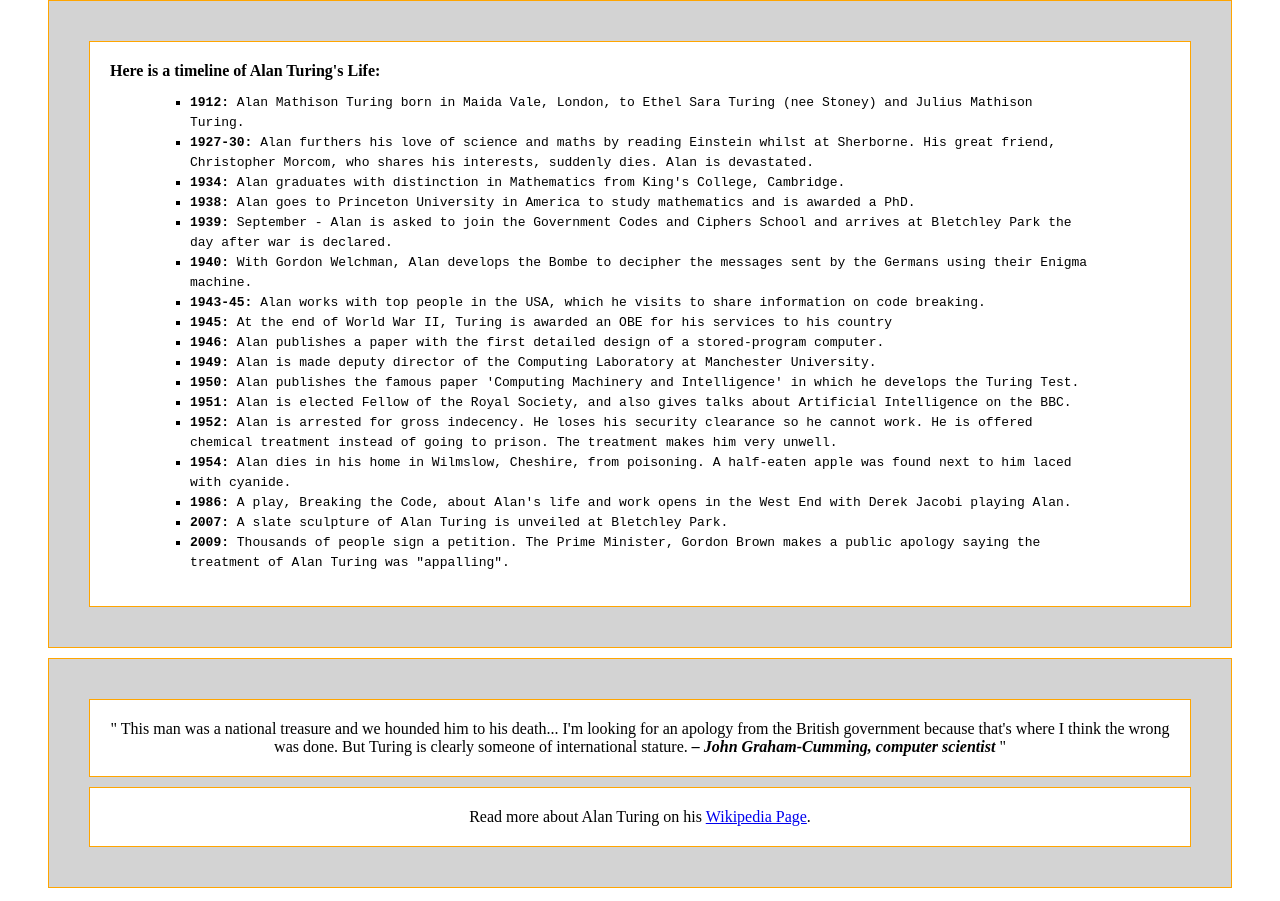
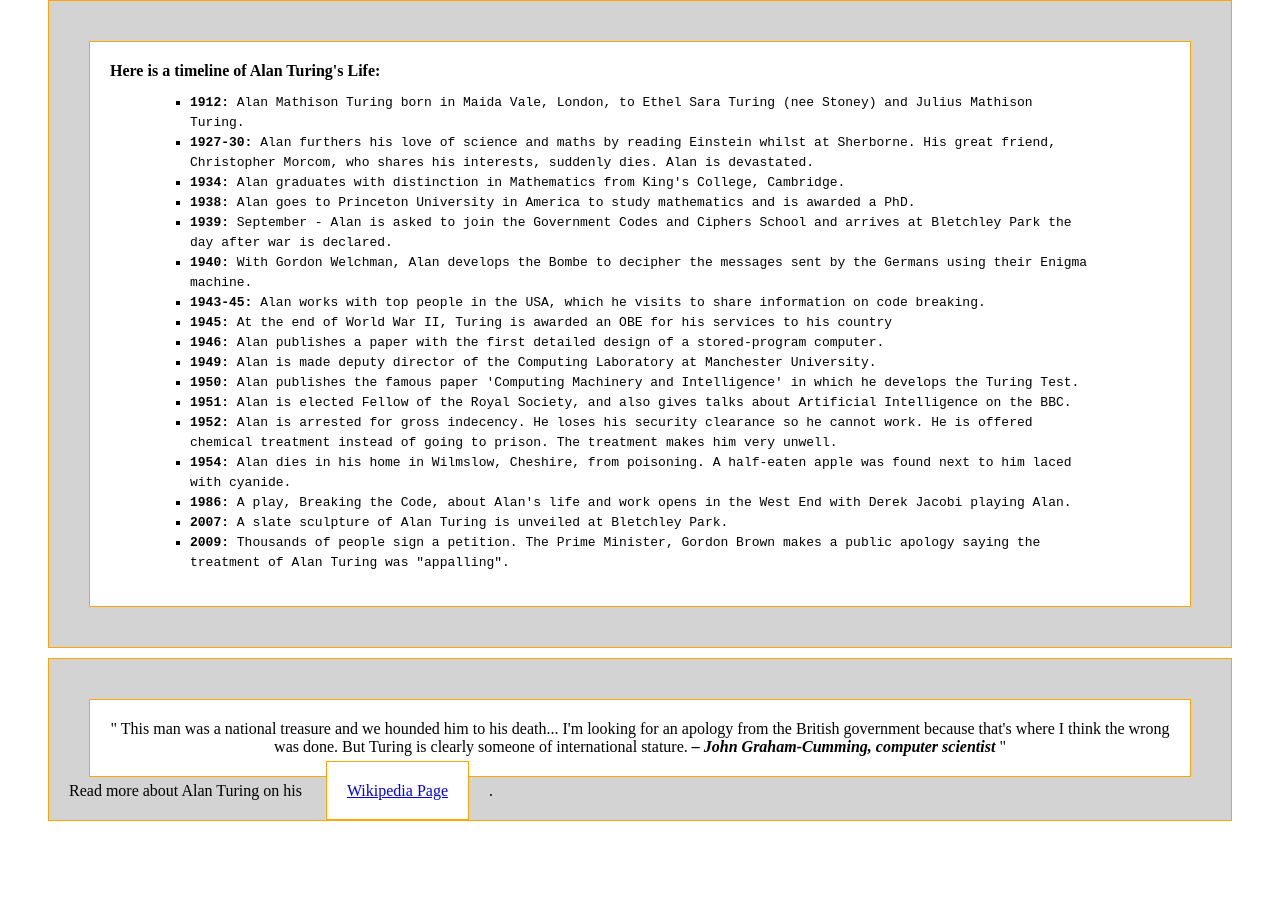
Before and after one commit to yash1rj/fcc-Tribute_Page, a plain HTML site: page index.html in a window 1280 px wide. Shown: the part 599-1500 px from the top of the page. After the commit the page ends 1433 px from the top, so only its background shows below. Drawn offline with Linux system fonts and the light colour scheme.

Commit message:
Update index.html

```diff
--- a/index.html
+++ b/index.html
@@ -67,9 +67,10 @@
 				<b><em>– John Graham-Cumming, computer scientist</em></b>
 			</section>
 
-			<section id="tribute-link">
-				Read more about Alan Turing on his <a href="https://en.wikipedia.org/wiki/Alan_Turing" target="_blank">Wikipedia Page</a>.
+			<section id="link">
+				Read more about Alan Turing on his <a id="tribute-link" href="https://en.wikipedia.org/wiki/Alan_Turing" target="_blank">Wikipedia Page</a>.
 			</section>
 		</footer>
+		<script src="https://cdn.freecodecamp.org/testable-projects-fcc/v1/bundle.js"></script>
 	</body>
 </html>
```
